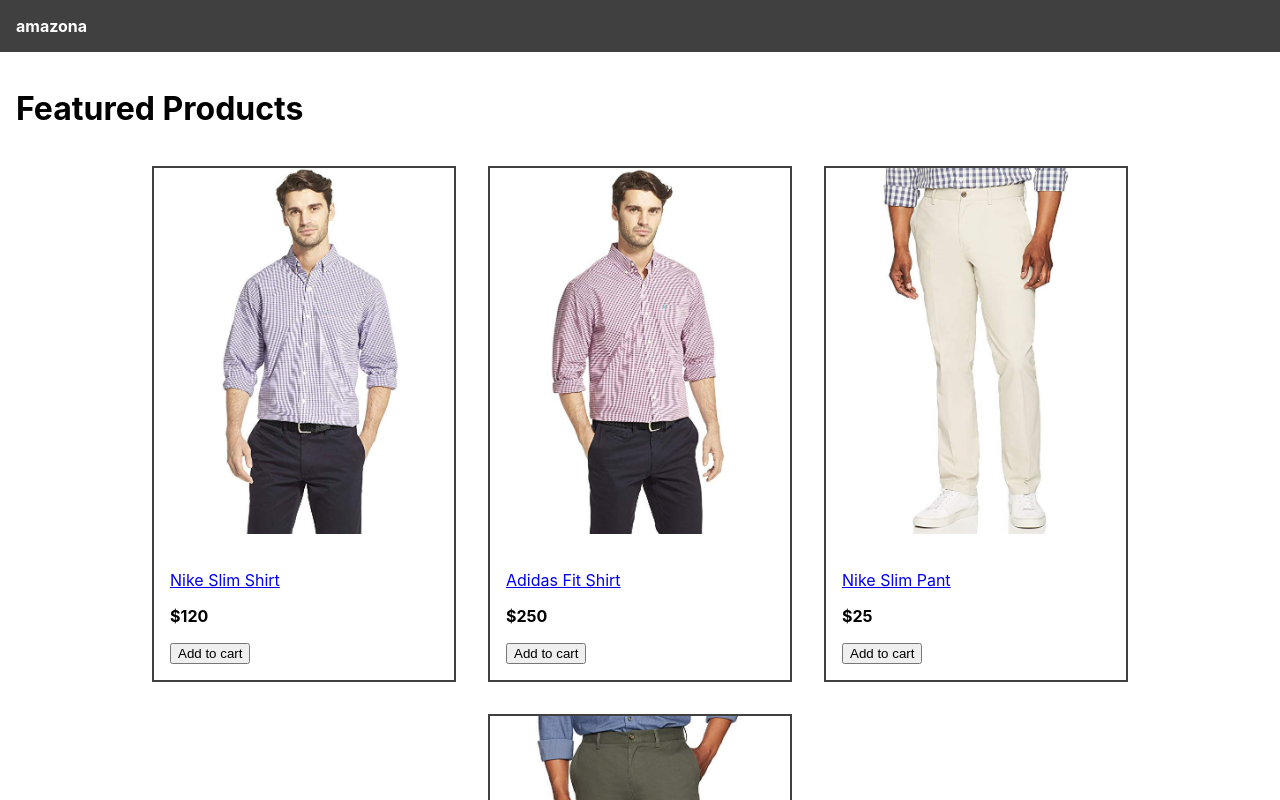
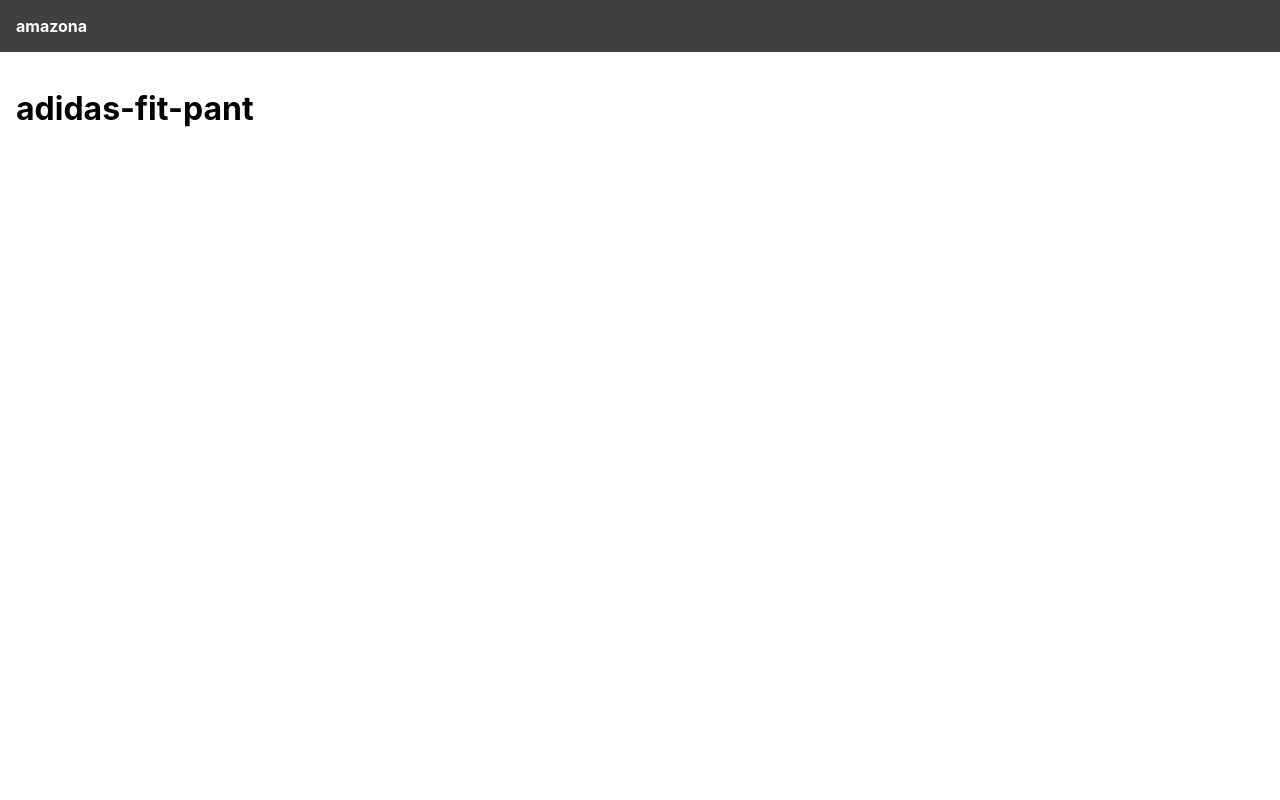
Before and after one commit to asencode/Amazona-App, a React (Create React App) app in the folder amazona/frontend/: page /product/adidas-fit-pant in a window 1280 px wide. Shown: the top 800 px of the page. Built offline with nearby package versions, Linux system fonts and the light colour scheme.

Commit message:
Incluyendo React Router DOM en amazona.

```diff
--- a/amazona/frontend/package.json
+++ b/amazona/frontend/package.json
@@ -8,6 +8,7 @@
     "@testing-library/user-event": "^13.5.0",
     "react": "^18.2.0",
     "react-dom": "^18.2.0",
+    "react-router-dom": "^6.3.0",
     "react-scripts": "5.0.1",
     "web-vitals": "^2.1.4"
   },
--- a/amazona/frontend/src/App.js
+++ b/amazona/frontend/src/App.js
@@ -1,33 +1,22 @@
-import data from './data';
+import { BrowserRouter, Routes, Route, Link } from 'react-router-dom';
+import HomeScreen from './screens/HomeScreen';
+import ProductScreen from './screens/ProductScreen';
 
 function App() {
   return (
-    <div className="App">
-      <header>
-        <a href="/">amazona</a>
-      </header>
-      <main>
-        <h1>Featured Products</h1>
-        <div className="products">
-          {data.products.map((product) => (
-            <div className="product" key={product.slug}>
-              <a href={`/product/${product.slug}`}>
-                <img src={product.image} alt={product.name} />
-              </a>
-              <div className="product-info">
-                <a href={`/product/${product.slug}`}>
-                  <p>{product.name}</p>
-                </a>
-                <p>
-                  <strong>${product.price}</strong>
-                </p>
-                <button>Add to cart</button>
-              </div>
-            </div>
-          ))}
-        </div>
-      </main>
-    </div>
+    <BrowserRouter>
+      <div>
+        <header>
+          <Link to="/">amazona</Link>
+        </header>
+        <main>
+          <Routes>
+            <Route path="/product/:slug" element={<ProductScreen />} />
+            <Route path="/" element={<HomeScreen />} />
+          </Routes>
+        </main>
+      </div>
+    </BrowserRouter>
   );
 }
 
--- /dev/null
+++ b/amazona/frontend/src/screens/HomeScreen.js
@@ -0,0 +1,42 @@
+import { Link } from 'react-router-dom';
+import data from '../data';
+
+function HomeScreen() {
+  return (
+    <div>
+      <h1>Featured Products</h1>
+      <div className="products">
+        {data.products.map((product) => (
+          <div className="product" key={product.slug}>
+            {/**
+             * Link es un elemento de react-router-dom que evita los refrescos de la pagina en enlaces.
+             * En lugar del tag "a" para acceder a un enlace, se indica "Link". De este modo tendremos
+             * un sitio web que no refresca, tendremos una SPA (Single Page Application).
+             * Por lo que, en lugar de:
+             *
+             * <a href={`/product/${product.slug}`}>
+             *  <img src={product.image} alt={product.name} />
+             * </a>
+             *
+             * Indicamos lo que se muestra debajo:
+             */}
+            <Link to={`/product/${product.slug}`}>
+              <img src={product.image} alt={product.name} />
+            </Link>
+            <div className="product-info">
+              <Link to={`/product/${product.slug}`}>
+                <p>{product.name}</p>
+              </Link>
+              <p>
+                <strong>${product.price}</strong>
+              </p>
+              <button>Add to cart</button>
+            </div>
+          </div>
+        ))}
+      </div>
+    </div>
+  );
+}
+
+export default HomeScreen;
--- /dev/null
+++ b/amazona/frontend/src/screens/ProductScreen.js
@@ -0,0 +1,13 @@
+import { useParams } from 'react-router-dom';
+
+function ProductScreen() {
+  const params = useParams();
+  const { slug } = params;
+  return (
+    <div>
+      <h1>{slug}</h1>
+    </div>
+  );
+}
+
+export default ProductScreen;
```
Also changed, not shown: 1 other file (tests, documents, lock files or other folders).
